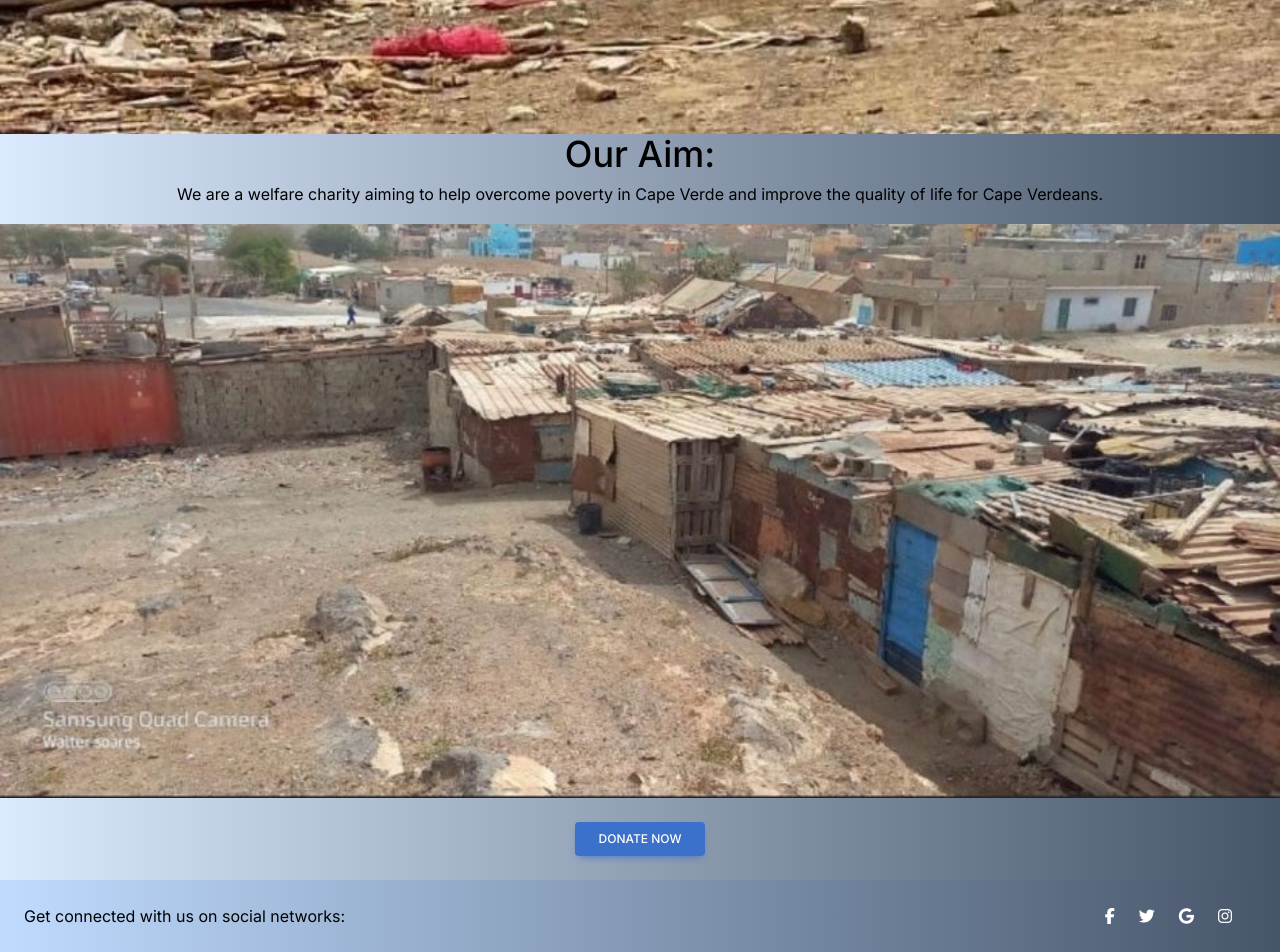
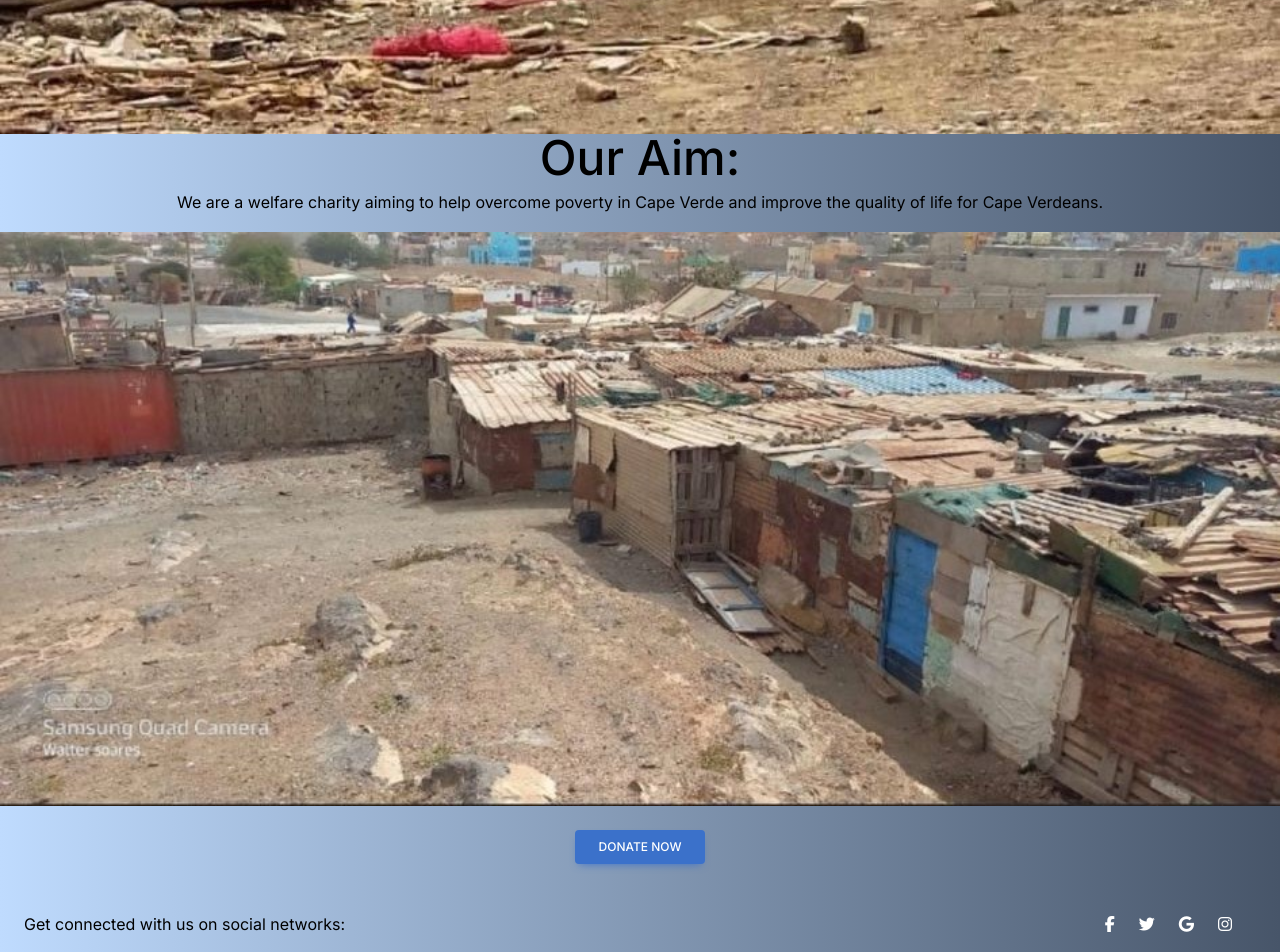
Before and after one commit to jacam666/capeverde, a Next.js app: page / in a window 1280 px wide. Shown: the part 860-1812 px from the top of the page. Built offline with nearby package versions, Linux system fonts and the light colour scheme.

Commit message:
added paypal link to the donate button

```diff
--- a/src/app/components/DonateButton.tsx
+++ b/src/app/components/DonateButton.tsx
@@ -4,7 +4,9 @@ import { MDBBtn } from 'mdb-react-ui-kit';
 export default function DonateButton() {
     return (
         <div className='text-center'>
-            <MDBBtn className='mt-4 mb-4 py-2 text-3xl'>Donate Now</MDBBtn>
+            <a href='https://www.paypal.com' target='blank' rel='noopener noreferrer'>
+                <MDBBtn className='mt-4 mb-4 py-2 text-3xl'>Donate Now</MDBBtn>
+            </a>
         </div>
     );
 }
--- a/src/app/page.tsx
+++ b/src/app/page.tsx
@@ -8,13 +8,13 @@ import DonateButton from "./components/DonateButton";
 
 export default function Home() {
   return (
-    <div className=' bg-gradient-to-r from-blue-100 to-slate-600' style={{ minHeight: '100vh' }}>
+    <div className=' bg-gradient-to-r from-blue-200 to-slate-600' style={{ minHeight: '100vh' }}>
       <ResponsiveNavbar/>
       <div style={{ width: '100%' }}>
         <Image className="w-full" src="/images/WhatsApp Image 2024-04-27 at 17.10.27_0fadff63.jpg" alt="verde" width={1200}  height={100} style={{height: 'auto'}} />
       </div>
       <div className="text-black">
-        <h1 className="text-center text-4xl">Our Aim:</h1>
+        <h1 className="text-center text-5xl">Our Aim:</h1>
         <p className="px-3 text-center">We are a welfare charity aiming to help overcome poverty in Cape Verde and improve the quality of life for Cape Verdeans.</p>
       </div>
       <div style={{ width: '100%' }}>
```
